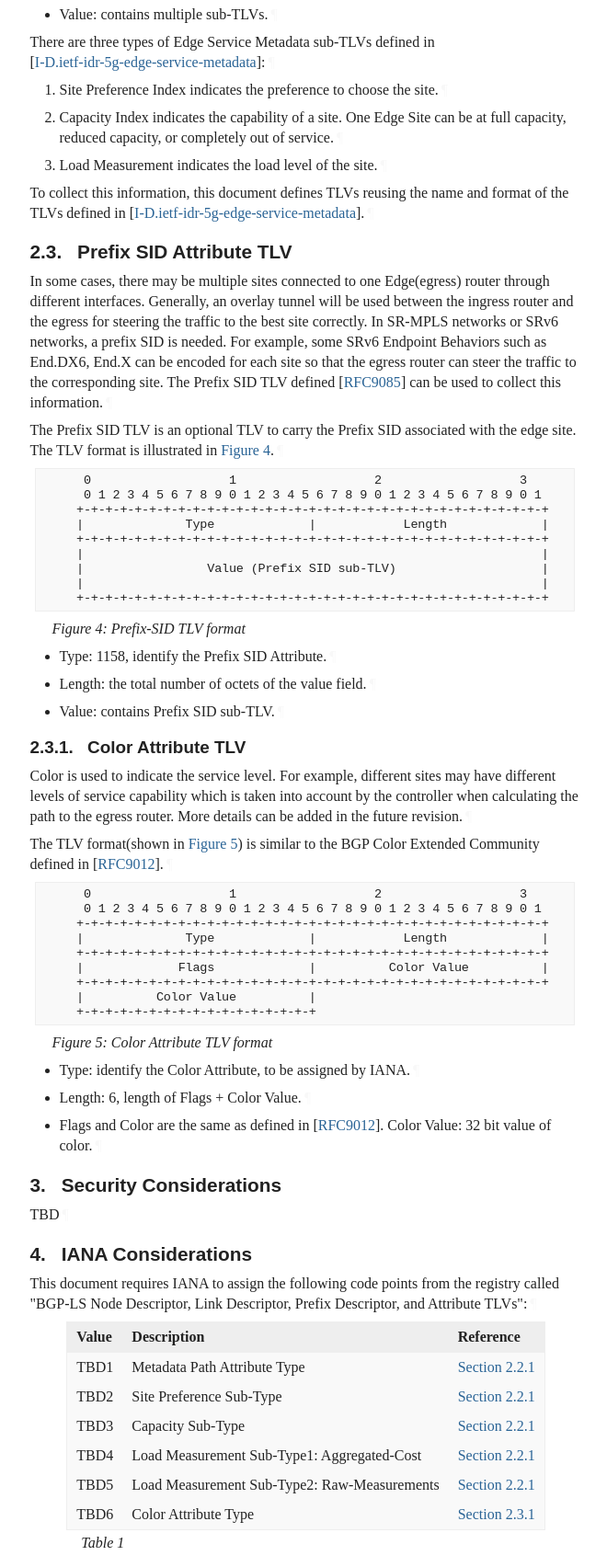
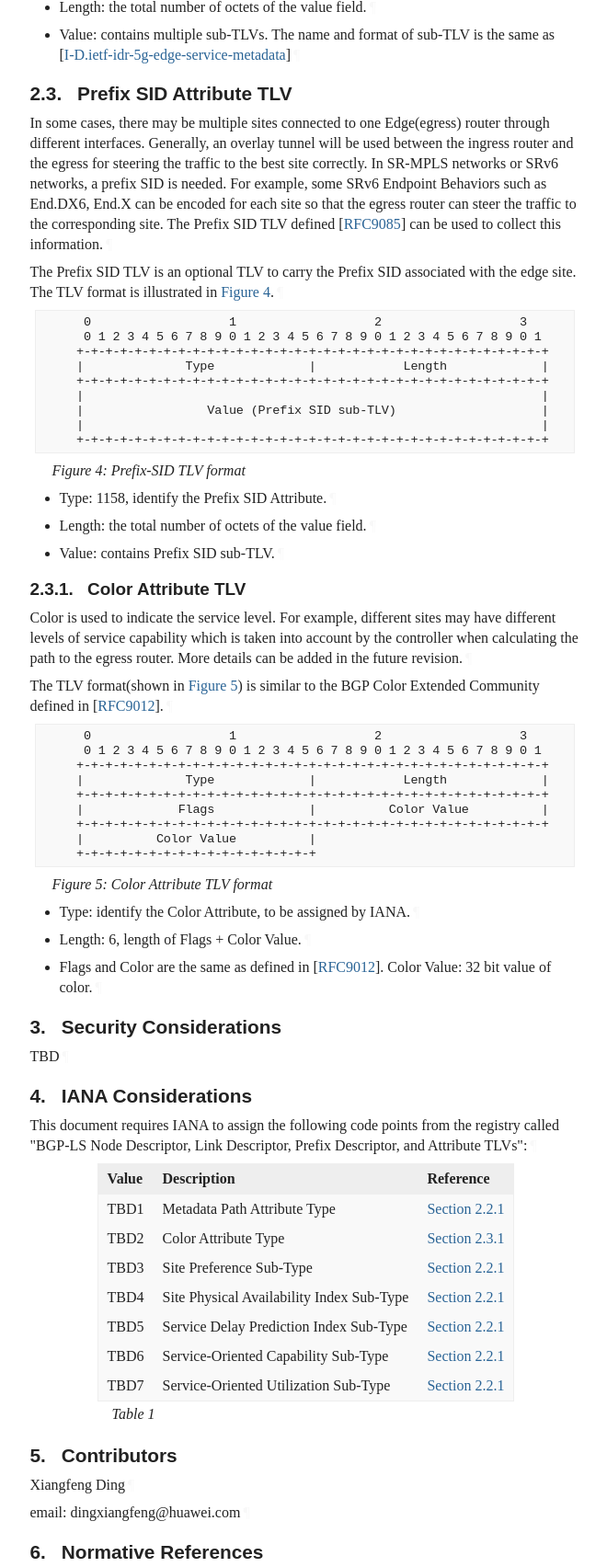
Before and after one commit to VMatrix1900/draft-service-metadata-in-BGP-LS, a plain HTML site: page draft-ls-idr-bgp-ls-service-metadata-04/draft-ls-idr-bgp-ls-service-metadata.html in a window 1280 px wide. Shown: the part 3040-4744 px from the top of the page at 92% size, without its empty margins (92-752 px from the left). Drawn offline with Linux system fonts and the light colour scheme; a web font is replaced by a local one.

Commit message:
Script updating gh-pages from 0f61fd7. [ci skip]

```diff
--- a/draft-ls-idr-bgp-ls-service-metadata-04/draft-ls-idr-bgp-ls-service-metadata.html
+++ b/draft-ls-idr-bgp-ls-service-metadata-04/draft-ls-idr-bgp-ls-service-metadata.html
@@ -1297,7 +1297,7 @@ appear in all capitals, as shown here.<a href="#section-1.2-1" class="pilcrow">
 <p id="section-2.2-1">The following three prefix attribute TLVs are used to carry the metadata of a service instance:<a href="#section-2.2-1" class="pilcrow">¶</a></p>
 <ol start="1" type="1" class="normal type-1" id="section-2.2-2">
 <li id="section-2.2-2.1">
-            <p id="section-2.2-2.1.1">Metadata Path Attribute TLV carries the computing metric of the service instances such as site preference, capacity index, and load measurement defined in <span>[<a href="#I-D.ietf-idr-5g-edge-service-metadata" class="cite xref">I-D.ietf-idr-5g-edge-service-metadata</a>]</span>.<a href="#section-2.2-2.1.1" class="pilcrow">¶</a></p>
+            <p id="section-2.2-2.1.1">Metadata Path Attribute TLV carries the computing metric of the service instances such as site preference, site physical availability index, service delay prediction, service-oriented capability and service-oriented utilization defined in <span><a href="https://datatracker.ietf.org/doc/html/draft-ietf-idr-5g-edge-service-metadata-19#section-4" class="relref">Section 4</a> of [<a href="#I-D.ietf-idr-5g-edge-service-metadata" class="cite xref">I-D.ietf-idr-5g-edge-service-metadata</a>]</span>.<a href="#section-2.2-2.1.1" class="pilcrow">¶</a></p>
 </li>
           <li id="section-2.2-2.2">
             <p id="section-2.2-2.2.1">Prefix SID TLV carries a Prefix SID associated with the edge site.<a href="#section-2.2-2.2.1" class="pilcrow">¶</a></p>
@@ -1339,22 +1339,9 @@ appear in all capitals, as shown here.<a href="#section-1.2-1" class="pilcrow">
               <p id="section-2.2.1-3.2.1">Length: the total number of octets of the value field.<a href="#section-2.2.1-3.2.1" class="pilcrow">¶</a></p>
 </li>
             <li class="normal" id="section-2.2.1-3.3">
-              <p id="section-2.2.1-3.3.1">Value: contains multiple sub-TLVs.<a href="#section-2.2.1-3.3.1" class="pilcrow">¶</a></p>
+              <p id="section-2.2.1-3.3.1">Value: contains multiple sub-TLVs. The name and format of sub-TLV is the same as <span>[<a href="#I-D.ietf-idr-5g-edge-service-metadata" class="cite xref">I-D.ietf-idr-5g-edge-service-metadata</a>]</span><a href="#section-2.2.1-3.3.1" class="pilcrow">¶</a></p>
 </li>
           </ul>
-<p id="section-2.2.1-4">There are three types of Edge Service Metadata sub-TLVs defined in <span>[<a href="#I-D.ietf-idr-5g-edge-service-metadata" class="cite xref">I-D.ietf-idr-5g-edge-service-metadata</a>]</span>:<a href="#section-2.2.1-4" class="pilcrow">¶</a></p>
-<ol start="1" type="1" class="normal type-1" id="section-2.2.1-5">
-<li id="section-2.2.1-5.1">
-              <p id="section-2.2.1-5.1.1">Site Preference Index indicates the preference to choose the site.<a href="#section-2.2.1-5.1.1" class="pilcrow">¶</a></p>
-</li>
-            <li id="section-2.2.1-5.2">
-              <p id="section-2.2.1-5.2.1">Capacity Index indicates the capability of a site. One Edge Site can be at full capacity, reduced capacity, or completely out of service.<a href="#section-2.2.1-5.2.1" class="pilcrow">¶</a></p>
-</li>
-            <li id="section-2.2.1-5.3">
-              <p id="section-2.2.1-5.3.1">Load Measurement indicates the load level of the site.<a href="#section-2.2.1-5.3.1" class="pilcrow">¶</a></p>
-</li>
-          </ol>
-<p id="section-2.2.1-6">To collect this information, this document defines TLVs reusing the name and format of the TLVs defined in <span>[<a href="#I-D.ietf-idr-5g-edge-service-metadata" class="cite xref">I-D.ietf-idr-5g-edge-service-metadata</a>]</span>.<a href="#section-2.2.1-6" class="pilcrow">¶</a></p>
 </section>
 </div>
 </section>
@@ -1472,37 +1459,44 @@ appear in all capitals, as shown here.<a href="#section-1.2-1" class="pilcrow">
           </tr>
           <tr>
             <td class="text-left" rowspan="1" colspan="1">TBD2</td>
+            <td class="text-left" rowspan="1" colspan="1">Color Attribute Type</td>
+            <td class="text-left" rowspan="1" colspan="1">
+              <a href="#color" class="auto internal xref">Section 2.3.1</a>
+</td>
+          </tr>
+          <tr>
+            <td class="text-left" rowspan="1" colspan="1">TBD3</td>
             <td class="text-left" rowspan="1" colspan="1">Site Preference Sub-Type</td>
             <td class="text-left" rowspan="1" colspan="1">
               <a href="#metadata" class="auto internal xref">Section 2.2.1</a>
 </td>
           </tr>
           <tr>
-            <td class="text-left" rowspan="1" colspan="1">TBD3</td>
-            <td class="text-left" rowspan="1" colspan="1">Capacity Sub-Type</td>
-            <td class="text-left" rowspan="1" colspan="1">
-              <a href="#metadata" class="auto internal xref">Section 2.2.1</a>
-</td>
-          </tr>
-          <tr>
             <td class="text-left" rowspan="1" colspan="1">TBD4</td>
-            <td class="text-left" rowspan="1" colspan="1">Load Measurement Sub-Type1: Aggregated-Cost</td>
+            <td class="text-left" rowspan="1" colspan="1">Site Physical Availability Index Sub-Type</td>
             <td class="text-left" rowspan="1" colspan="1">
               <a href="#metadata" class="auto internal xref">Section 2.2.1</a>
 </td>
           </tr>
           <tr>
             <td class="text-left" rowspan="1" colspan="1">TBD5</td>
-            <td class="text-left" rowspan="1" colspan="1">Load Measurement Sub-Type2: Raw-Measurements</td>
+            <td class="text-left" rowspan="1" colspan="1">Service Delay Prediction Index Sub-Type</td>
             <td class="text-left" rowspan="1" colspan="1">
               <a href="#metadata" class="auto internal xref">Section 2.2.1</a>
 </td>
           </tr>
           <tr>
             <td class="text-left" rowspan="1" colspan="1">TBD6</td>
-            <td class="text-left" rowspan="1" colspan="1">Color Attribute Type</td>
+            <td class="text-left" rowspan="1" colspan="1">Service-Oriented Capability Sub-Type</td>
             <td class="text-left" rowspan="1" colspan="1">
-              <a href="#color" class="auto internal xref">Section 2.3.1</a>
+              <a href="#metadata" class="auto internal xref">Section 2.2.1</a>
+</td>
+          </tr>
+          <tr>
+            <td class="text-left" rowspan="1" colspan="1">TBD7</td>
+            <td class="text-left" rowspan="1" colspan="1">Service-Oriented Utilization Sub-Type</td>
+            <td class="text-left" rowspan="1" colspan="1">
+              <a href="#metadata" class="auto internal xref">Section 2.2.1</a>
 </td>
           </tr>
         </tbody>
```
Also changed, not shown: index.html (+1 -1 lines), draft-ls-idr-bgp-ls-service-metadata-04/draft-ls-idr-bgp-ls-service-metadata.txt.
